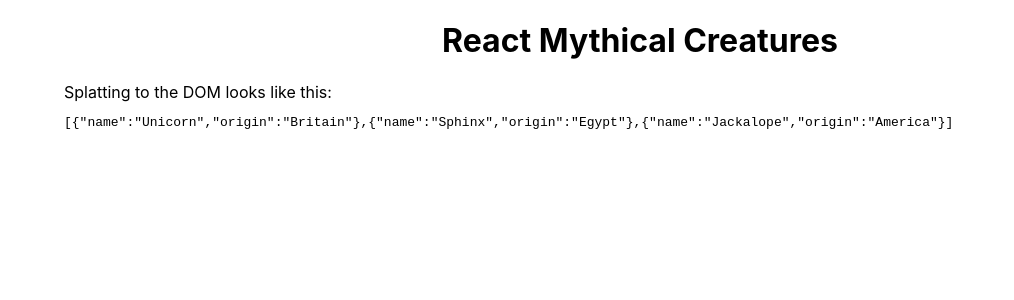
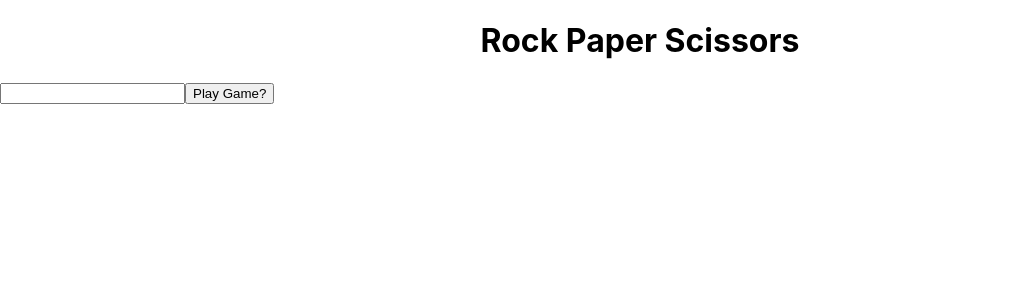
Before and after one commit to colinjaworski/rock-paper-scissors, a React (Create React App) app: page / in a window 1280 px wide. Shown: the top 300 px of the page, without its empty margins (0-1014 px from the left). Built offline with nearby package versions, Linux system fonts and the light colour scheme.

Commit message:
initial commit

```diff
--- a/src/components/App/App.jsx
+++ b/src/components/App/App.jsx
@@ -2,25 +2,85 @@ import { useState } from 'react';
 import './App.css';
 
 function App() {
-  const [creatureList, setCreatureList] = useState([
-    { name: 'Unicorn', origin: 'Britain' },
-    { name: 'Sphinx', origin: 'Egypt' },
-    { name: 'Jackalope', origin: 'America' }
-  ])
+
+  const [result, setResult] = useState('');
+  const [userChoice, setUserChoice] = useState('');
+
+  const getUserChoice = (userChoice) => {
+    userChoice = userChoice.toLowerCase();
+    if (userChoice === 'rock' || userChoice === 'paper' || userChoice === 'scissors') {
+      return userChoice
+    } else {
+      // console.log(`Sorry, ${userChoice} is not valid `);
+    }
+  }
+
+  const getComputerChoice = () => {
+    let computerChoice = Math.floor(Math.random() * 3);
+    switch (computerChoice) {
+      case 0:
+        return 'rock';
+      case 1:
+        return 'paper';
+      case 2:
+        return 'scissors';
+    }
+  }
+
+  const determineWinner = (userChoice, computerChoice) => {
+
+    if (userChoice === computerChoice) {
+      setResult('This game was a tie');
+    }
+
+    if (userChoice === 'rock') {
+      if (computerChoice === 'paper') {
+        setResult('The computer won');
+      } else {
+        setResult('You won')
+      }
+    }
+
+    if (userChoice === 'paper') {
+      if (computerChoice === 'rock') {
+        setResult('You won');
+      } else {
+        setResult('The computer won');
+      }
+    }
+
+    if (userChoice === 'scissors') {
+      if (computerChoice === 'rock') {
+        setResult('You lost bud');
+      } else {
+        setResult('Yay, you win!');
+      }
+    }
+  }
+
+  function playGame() {
+
+  }
+
+  const setChoice = (value) => {
+    setUserChoice(value)
+    console.log(value);
+  }
 
   return (
     <>
       <header className="Header">
-        <h1>React Mythical Creatures</h1>
+        <h1>Rock Paper Scissors</h1>
       </header>
-      <div className="App">
-        <div>
-          Splatting to the DOM looks like this:
-          <pre>
-            {/* We can use JSON.stringify() to dump raw data into our DOM */}
-            {JSON.stringify(creatureList)}
-          </pre>
-        </div>
+      <div>
+
+        <input type="text" onChange={(event)=>{setChoice(event.target.value)}} />
+
+
+
+
+        <button onClick={playGame}>Play Game?</button>
+        <h1>{result}</h1>
       </div>
     </>
   );
```
